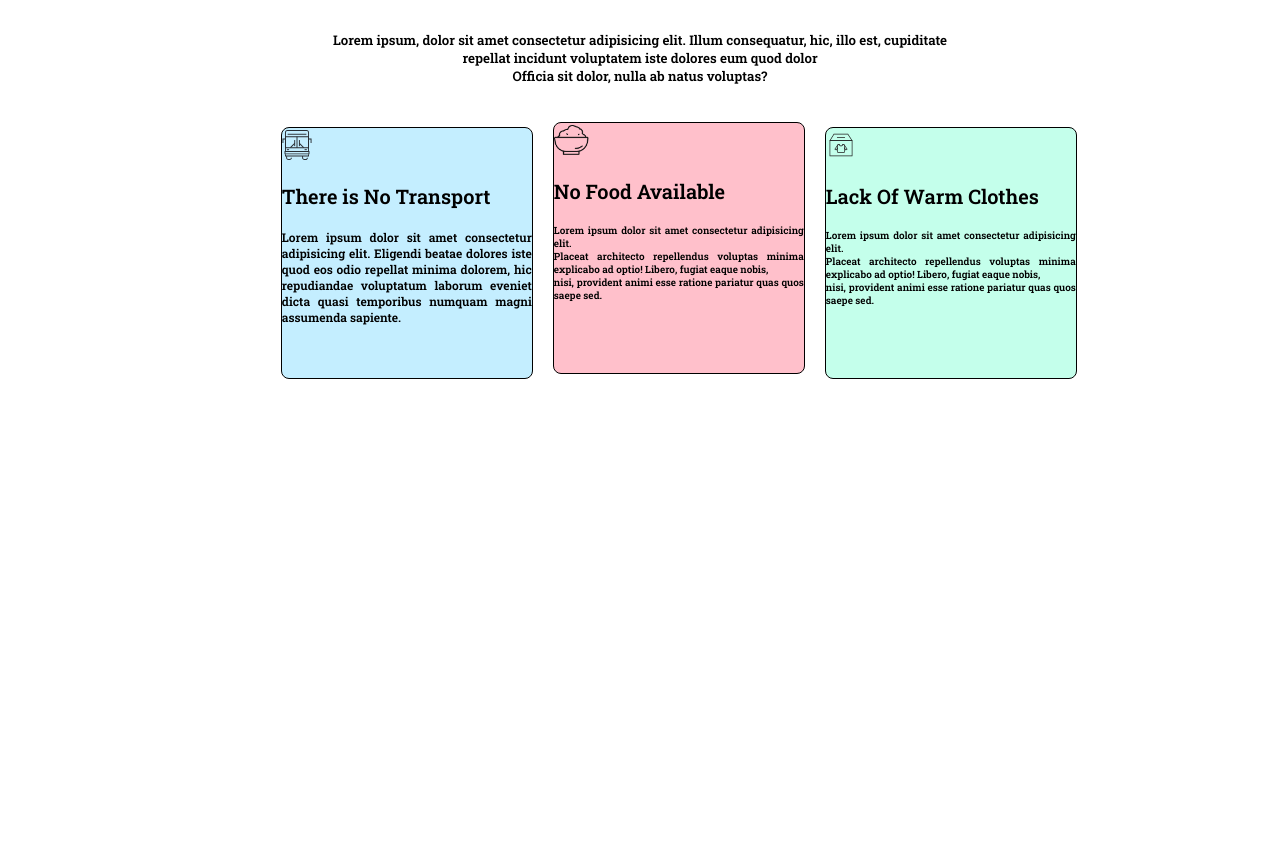
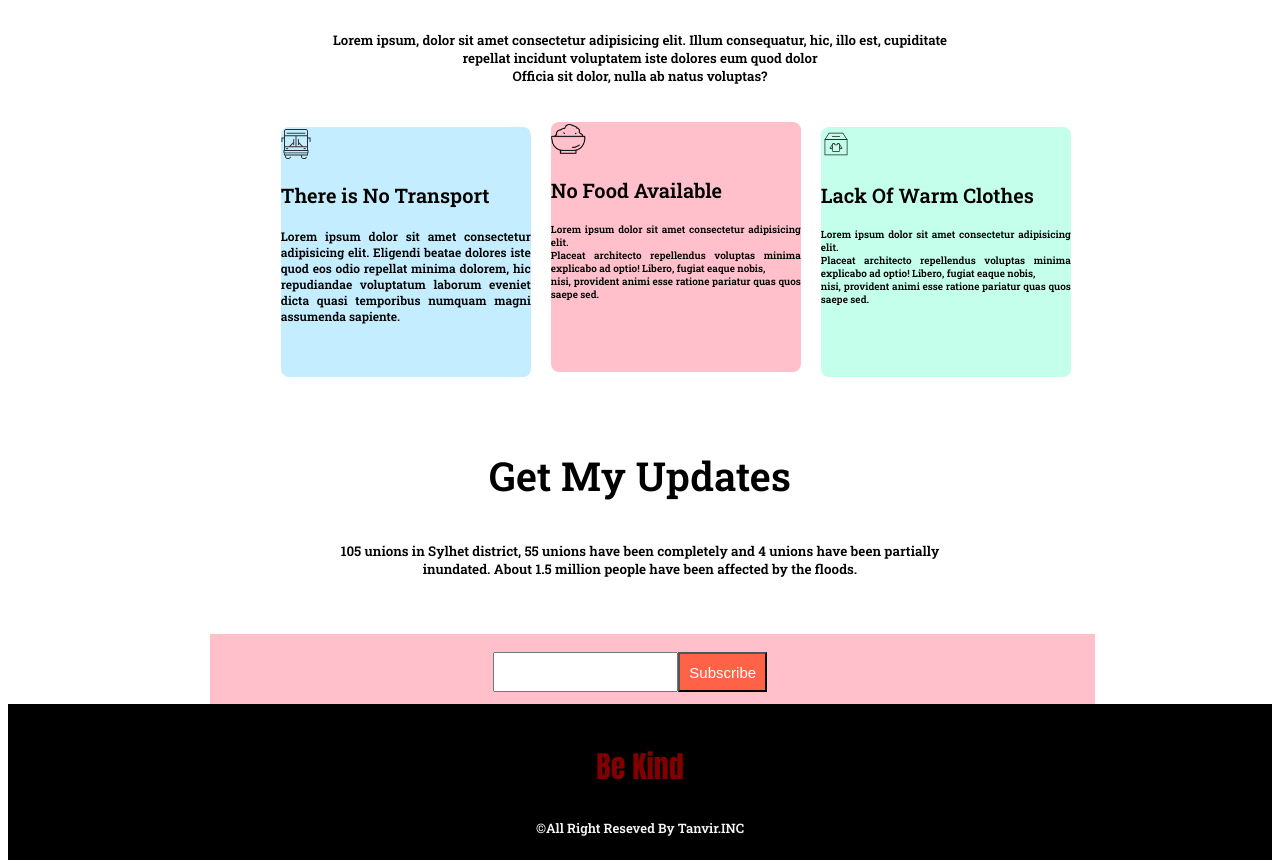
Before and after one commit to Tanvirpro/Donate-Bangladesh, a plain HTML site: page index.html in a window 1280 px wide. Shown: the part 1300-2168 px from the top of the page. Before the commit the page ends 1707 px from the top, so only its background shows below. Drawn offline with Linux system fonts and the light colour scheme.

Commit message:
footer-and-subs-input

```diff
--- a/index.html
+++ b/index.html
@@ -115,6 +115,32 @@
         </div>
 
     </div>
+    <div class="topic">
+        <p>
+        <h1>Get My Updates
+            </p>
+            <P>
+            <h6>105 unions in Sylhet district, 55 unions have been completely and 4 unions have been partially
+                inundated. About 1.5 million people have been affected by the floods.</h6>
+            </P>
+    </div>
+
+
+    </div>
+    <div>
+        <div class="subs-container">
+            <div class="input-email"> <input type="email" name="" id=""> <button class="in-button">Subscribe</button>
+            </div>
+        </div>
+
+    </div>
+    <footer>
+        <div class="foot">
+            <p class="be"> Be Kind</p>
+            <p class="right"> ©All Right Reseved By Tanvir.INC</p>
+        </div>
+
+    </footer>
 
 
 
--- a/style.css
+++ b/style.css
@@ -140,7 +140,7 @@ body {
 .card1 {
     width: 250px;
     height: 250px;
-    border: 1px solid;
+    border: 0px solid;
     margin-top: 15px;
     background-color: rgba(127, 219, 255, 0.459);
     text-align: justify;
@@ -154,7 +154,7 @@ body {
 .card2 {
     width: 250px;
     height: 250px;
-    border: 1px solid;
+    border: 0px solid;
     margin-top: 15px;
     background-color: pink;
     text-align: justify;
@@ -167,7 +167,7 @@ body {
 .card3 {
     width: 250px;
     height: 250px;
-    border: 1px solid;
+    border: 0px solid;
     margin-top: 15px;
     background-color: rgba(127, 255, 212, 0.459);
     text-align: justify;
@@ -183,3 +183,79 @@ body {
     margin-left: 20%;
 
 }
+
+.updates {
+    text-align: center;
+    font-size: 40px;
+    padding-top: 20px;
+}
+
+.para3 {
+    text-align: center;
+    font-size: 15px;
+
+
+    font-weight: 10px;
+}
+
+
+
+
+
+
+
+
+
+.input-email {
+    display: inline-block;
+    display: flex;
+    height: 40px;
+    width: 30px;
+    border: 0px solid black;
+    margin-left: 32%;
+    padding-top: 2%;
+
+
+}
+
+
+
+.in-button {
+    background-color: tomato;
+    font-size: 15px;
+    font-weight: 30px;
+    color: white;
+    padding: 5px 9px;
+
+}
+
+.subs-container {
+    align-items: center;
+    width: 70%;
+    height: 70px;
+    background-color: pink;
+    margin-left: 16%;
+}
+
+footer {
+    height: 60%;
+    width: 100%;
+    background-color: black;
+}
+
+.foot {
+    padding: 10px;
+}
+
+.be {
+    font-size: 30px;
+    font-family: Impact, Haettenschweiler, 'Arial Narrow Bold', sans-serif;
+    text-align: center;
+    color: maroon;
+}
+
+.right {
+    font-size: small;
+    text-align: center;
+    color: whitesmoke;
+}
```
